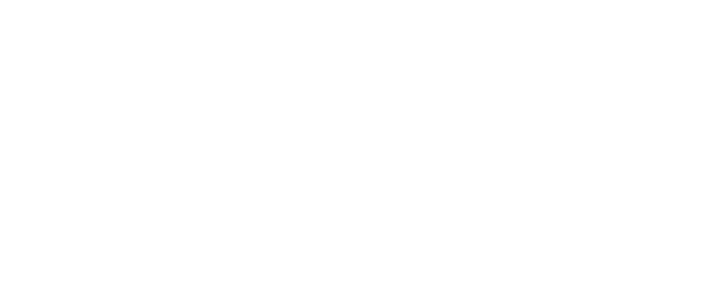
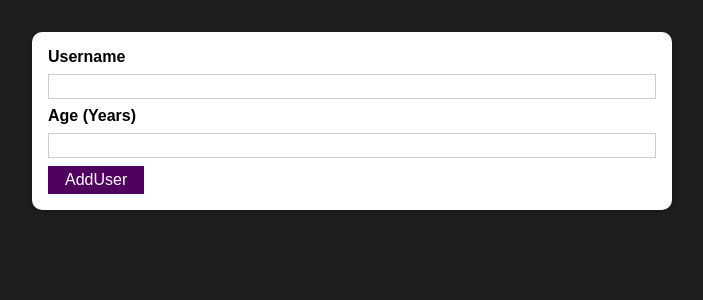
Before and after one commit to KaterynaLisovska/complete-practice, a React (Create React App) app: page / in a window 1280 px wide. Shown: the top 300 px of the page, without its empty margins (288-991 px from the left). Built offline with nearby package versions, Linux system fonts and the light colour scheme.

Commit message:
Adding Custom Components

```diff
--- a/src/App.js
+++ b/src/App.js
@@ -1,12 +1,13 @@
 import React from 'react';
 
+import AddUser from './components/Users/AddUser';
 
 function App() {
   return (
     <div>
-
+      <AddUser />
     </div>
   );
-}
+};
 
 export default App;
--- /dev/null
+++ b/src/components/UI/Button.js
@@ -0,0 +1,17 @@
+import React from "react";
+
+import classes from "./Button.module.css";
+
+const Button = (props) => {
+    return (
+        <button
+            className={classes.button}
+            type={props.type || 'button'}
+            onClick={props.onClick}
+        >
+            {props.children}
+        </button>
+    );
+};
+
+export default Button;
--- /dev/null
+++ b/src/components/UI/Button.module.css
@@ -0,0 +1,18 @@
+.button {
+    font: inherit;
+    border: 1px solid #4f005f;
+    background: #4f005f;
+    color: white;
+    padding: 0.25rem 1rem;
+    cursor: pointer;
+}
+
+.button:hover,
+.button:active {
+    background: #741188;
+    border-color: #741188;
+}
+
+.button:focus {
+    outline: none;
+}
--- /dev/null
+++ b/src/components/UI/Card.js
@@ -0,0 +1,11 @@
+import React from "react";
+
+import classes from './Card.module.css';
+
+const Card = (props) => {
+    return (
+        <div className={`${classes.card} ${props.className}`}>{props.children}</div>
+    );
+};
+
+export default Card;
--- /dev/null
+++ b/src/components/UI/Card.module.css
@@ -0,0 +1,5 @@
+.card {
+    background: white;
+    box-shadow: 0 2px 8px rgba(0, 0, 0, 0.26);
+    border-radius: 10px;
+}
--- /dev/null
+++ b/src/components/Users/AddUser.js
@@ -0,0 +1,25 @@
+import React from "react";
+
+import classes from "./AddUser.module.css";
+import Card from "../UI/Card";
+import Button from "../UI/Button";
+
+const AddUser = props => {
+    const addUserHandler = (event) => {
+        event.preventDefault();
+    };
+
+    return (
+        <Card className={classes.input}>
+            <form onSubmit={addUserHandler}>
+                <label htmlFor="username">Username</label>
+                <input id="username" type="text" />
+                <label htmlFor="age">Age (Years)</label>
+                <input id="age" type="number" />
+                <Button type="submit">AddUser</Button>
+            </form>
+        </Card>
+    );
+};
+
+export default AddUser;
--- /dev/null
+++ b/src/components/Users/AddUser.module.css
@@ -0,0 +1,26 @@
+.input {
+    margin: 2rem auto;
+    padding: 1rem;
+    width: 90%;
+    max-width: 40rem;
+  }
+
+.input label {
+    display: block;
+    font-weight: bold;
+    margin-bottom: 0.5rem;
+}
+
+.input input {
+    font: inherit;
+    display: block;
+    width: 100%;
+    border: 1px solid #ccc;
+    padding: 0.15rem;
+    margin-bottom: 0.5rem;
+}
+
+.input input:focus {
+    outline: none;
+    border-color: #4f005f;
+}
--- a/src/index.css
+++ b/src/index.css
@@ -4,6 +4,7 @@
 
 html {
   font-family: sans-serif;
+  background: #1f1f1f;
 }
 
 body {
```
Also changed, not shown: .gitignore.txt (deleted), 2 other files (tests, documents, lock files or other folders).
